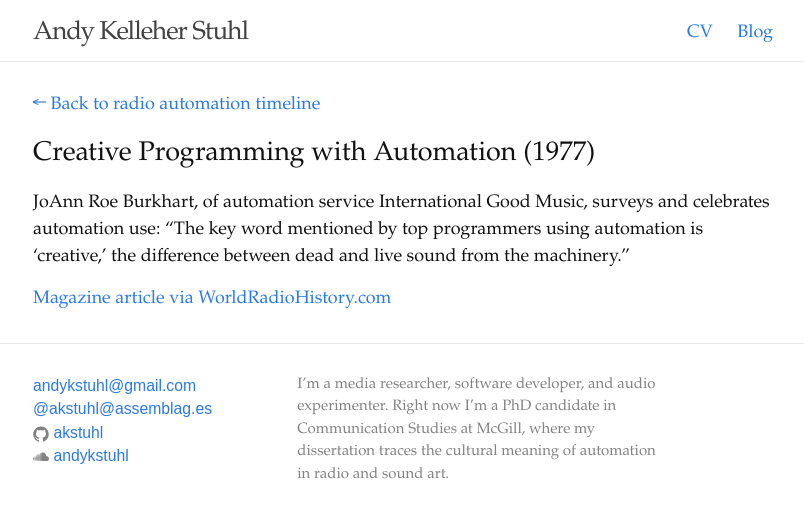
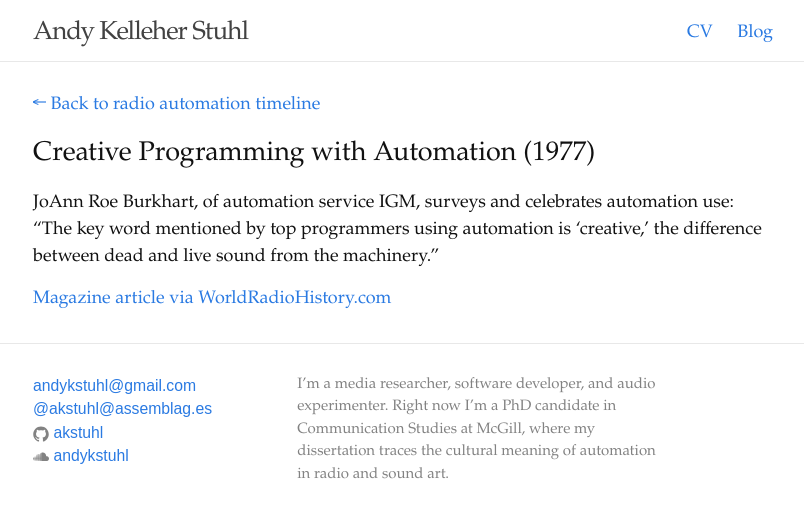
Before and after one commit to akstuhl/akstuhl.github.io, a Jekyll site: the page built from _radio_automation/1977-burkhart.md, in a window 1280 px wide. Shown: the top 518 px of the page, without its empty margins (237-1041 px from the left). Built offline with Jekyll 4.4.1, drawn with Linux system fonts in a browser that asks for light colours; nearby versions of some CDN libraries.

Commit message:
Index items and automation timeline updates

```diff
--- a/_radio_automation/1977-burkhart.md
+++ b/_radio_automation/1977-burkhart.md
@@ -7,6 +7,6 @@
 library_catalog: "WorldRadioHistory.com"
 ---
 
-<span class="Z3988" title="url_ver=Z39.88-2004&amp;ctx_ver=Z39.88-2004&amp;rfr_id=info%3Asid%2Fzotero.org%3A2&amp;rft_val_fmt=info%3Aofi%2Ffmt%3Akev%3Amtx%3Adc&amp;rft.type=magazineArticle&amp;rft.title=Creative%20Programming%20with%20Automation&amp;rft.source=Broadcast%20Programming%20and%20Production&amp;rft.description=JoAnn%20Roe%20Burkhart%2C%20of%20automation%20service%20International%20Good%20Music%2C%20surveys%20and%20celebrates%20automation%20use%3A%20%22The%20key%20word%20mentioned%20by%20top%20programmers%20using%20automation%20is%20&apos;creative%2C&apos;%20the%20difference%20between%20dead%20and%20live%20sound%20from%20the%20machinery.%22&amp;rft.identifier=https%3A%2F%2Fworldradiohistory.com%2FArchive-Other-Documments%2FBroadcast-Programming-Production%2FBroadcast_Programming_Production_1977_Sept-Oct.pdf&amp;rft.aufirst=JoAnn%20Roe&amp;rft.aulast=Burkhart&amp;rft.au=JoAnn%20Roe%20Burkhart&amp;rft.date=1977-09&amp;rft.pages=48-54&amp;rft.spage=48&amp;rft.epage=54">
-JoAnn Roe Burkhart, of automation service International Good Music, surveys and celebrates automation use: "The key word mentioned by top programmers using automation is 'creative,' the difference between dead and live sound from the machinery."
+<span class="Z3988" title="url_ver=Z39.88-2004&amp;ctx_ver=Z39.88-2004&amp;rfr_id=info%3Asid%2Fzotero.org%3A2&amp;rft_val_fmt=info%3Aofi%2Ffmt%3Akev%3Amtx%3Adc&amp;rft.type=magazineArticle&amp;rft.title=Creative%20Programming%20with%20Automation&amp;rft.source=Broadcast%20Programming%20and%20Production&amp;rft.description=JoAnn%20Roe%20Burkhart%2C%20of%20automation%20service%20IGM%2C%20surveys%20and%20celebrates%20automation%20use%3A%20%22The%20key%20word%20mentioned%20by%20top%20programmers%20using%20automation%20is%20&apos;creative%2C&apos;%20the%20difference%20between%20dead%20and%20live%20sound%20from%20the%20machinery.%22&amp;rft.identifier=https%3A%2F%2Fworldradiohistory.com%2FArchive-Other-Documments%2FBroadcast-Programming-Production%2FBroadcast_Programming_Production_1977_Sept-Oct.pdf&amp;rft.aufirst=JoAnn%20Roe&amp;rft.aulast=Burkhart&amp;rft.au=JoAnn%20Roe%20Burkhart&amp;rft.date=1977-09&amp;rft.pages=48-54&amp;rft.spage=48&amp;rft.epage=54">
+JoAnn Roe Burkhart, of automation service IGM, surveys and celebrates automation use: "The key word mentioned by top programmers using automation is 'creative,' the difference between dead and live sound from the machinery."
 </span>
--- a/_sass/_layout.scss
+++ b/_sass/_layout.scss
@@ -375,7 +375,7 @@
 table.timeline {
   table-layout: fixed;
   border-collapse: collapse;
-  border: 3px solid purple;
+  border: 1px solid black;
 }
 
 .timeline th, .timeline td {
```
Also changed, not shown: _index_items/dissertation.md (+1 -1 lines), _index_items/reading-tools.md (added, +8 -0 lines), _index_items/scms-sig.md (added, +8 -0 lines), _index_items/tufts-sts.md (added, +8 -0 lines), _index_items/tuner.md (added, +8 -0 lines), _radio_automation/1976-american-graffiti.md (added, +14 -0 lines), _radio_automation/2008-shaw.md (added, +12 -0 lines), radio_automation.md (+0 -14 lines).
